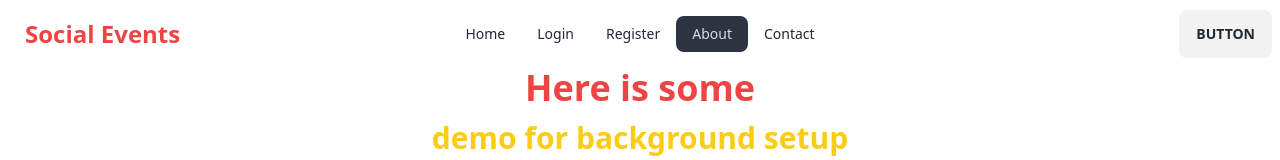
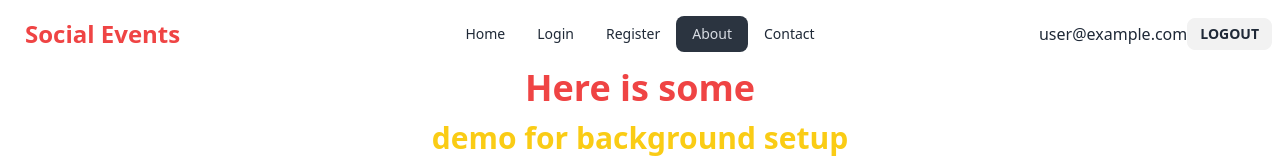
Before and after one commit to mahizaman490/assignment9-private, a React (Vite) app: page /about in a window 1280 px wide. Shown: the top 160 px of the page. Built offline with nearby package versions, Linux system fonts and the light colour scheme; no server answers; sample sign-in values are in the browser's storage.

Commit message:
created private route

```diff
--- a/src/components/Gallery.jsx
+++ b/src/components/Gallery.jsx
@@ -4,9 +4,7 @@ const Gallery = () => {
     return (
             <>
 
-        <div className="md:pb-40"data-aos="fade-right"
-     data-aos-offset="300"
-     data-aos-easing="ease-in-sine">
+        <div className="md:pb-40" data-aos="zoom-out-up">
 
 
 
--- a/src/components/Login.jsx
+++ b/src/components/Login.jsx
@@ -12,7 +12,7 @@ const password = e.target.password.value;
 console.log(email,password)
 signInUser(email,password)
 .then(result => {
-  console.log(result)
+  console.log(result.user)
 })
 .catch(error => {
 
--- a/src/components/Navbar.jsx
+++ b/src/components/Navbar.jsx
@@ -1,6 +1,16 @@
-import { NavLink } from "react-router-dom";
+import { useContext } from "react";
+import { Link, NavLink } from "react-router-dom";
+import { AuthContext } from "../providers/AuthProvider";
 
 const Navbar = () => {
+
+  const {user,logOut} = useContext(AuthContext);
+  const handleLogOut = () =>{
+    logOut()
+    .then(() => alert('logout successfully'))
+    .catch(error => console.error(error))
+  }
+
     const navlinks = <>
     <li><NavLink to='/'>Home</NavLink></li>
     <li><NavLink to='/login'>Login</NavLink></li>
@@ -36,7 +46,16 @@ const Navbar = () => {
     </ul>
   </div>
   <div className="navbar-end">
-    <a className="btn">Button</a>
+    {
+      user ? <>
+      <span>{user.email}</span>
+       <a onClick={handleLogOut} className="btn btn-sm">Logout</a>
+      </>
+      : <Link to='/login'>
+        <button className="btn btn-sm">Login</button>
+      </Link>
+    }
+
   </div>
 </div>
     );
--- a/src/main.jsx
+++ b/src/main.jsx
@@ -17,6 +17,7 @@ import About from './components/About';
 import Errorpage from './errorPage/Errorpage';
 import Event from './components/Event';
 import AuthProvider from './providers/AuthProvider';
+import PrivateRoutes from './routes/PrivateRoutes';
 const router = createBrowserRouter([
   {
     path: "/",
@@ -39,11 +40,11 @@ const router = createBrowserRouter([
       },
       {
         path:'/contact',
-        element:<Contact></Contact>
+        element:<PrivateRoutes><Contact></Contact></PrivateRoutes>
       },
       {
         path:'/about',
-        element:<About></About>
+        element: <PrivateRoutes><About></About></PrivateRoutes>
       },
 
       {
--- a/src/providers/AuthProvider.jsx
+++ b/src/providers/AuthProvider.jsx
@@ -1,20 +1,49 @@
-import { createContext, useState } from "react";
+/* eslint-disable react/prop-types */
+import { createContext, useEffect, useState } from "react";
+import auth from "../firebase/firebase.config";
+import { createUserWithEmailAndPassword, onAuthStateChanged, signInWithEmailAndPassword, signOut } from "firebase/auth";
 
-import auth from "../firebase/firebase.config";
+
+
 export const AuthContext = createContext(null)
-import { createUserWithEmailAndPassword, signInWithEmailAndPassword } from "firebase/auth";
 
-const AuthProvider = ({children}) => {
-    const [user,setUser] = useState(null)
 
-    const createUser = (email,password) =>{
-        return createUserWithEmailAndPassword(auth,password,email);
+const AuthProvider = ({ children }) => {
+    // eslint-disable-next-line no-unused-vars
+    const [user, setUser] = useState(null)
+    const [loading,setLoading] = useState(true)
+    const createUser = (email, password) => {
+        setLoading(true)
+        return createUserWithEmailAndPassword(auth, email, password);
     }
-    const signInUser = (email,password) => {
-        return signInWithEmailAndPassword(auth,email,password)
+    const signInUser = (email, password) => {
+        setLoading(true)
+        return signInWithEmailAndPassword(auth, email, password)
     }
+    const logOut = () =>{
+        setLoading(true)
+        return signOut(auth)
+    }
+    useEffect(() => {
+        const unSubscribe = onAuthStateChanged(auth, currentUser => {
+            console.log('current value the current user', currentUser)
+            setUser(currentUser)
+            setLoading(false)
 
-    const authInfo = {user,createUser,signInUser}
+        });
+        return () =>{
+          unSubscribe();
+        }
+    }, [])
+
+    const authInfo = {
+        user,
+         createUser,
+         signInUser ,
+         logOut,
+         loading
+
+        }
 
 
     return (
--- /dev/null
+++ b/src/routes/PrivateRoutes.jsx
@@ -0,0 +1,17 @@
+import { useContext } from "react";
+import { AuthContext } from "../providers/AuthProvider";
+import { Navigate } from "react-router-dom";
+
+const PrivateRoutes = ({children}) => {
+    const {user,loading} = useContext(AuthContext)
+    if(loading){
+        return <span className="loading loading-spinner loading-lg"></span>
+    }
+    if(user){
+        return children;
+    }
+
+    return <Navigate to='/login'></Navigate>
+};
+
+export default PrivateRoutes;
```
